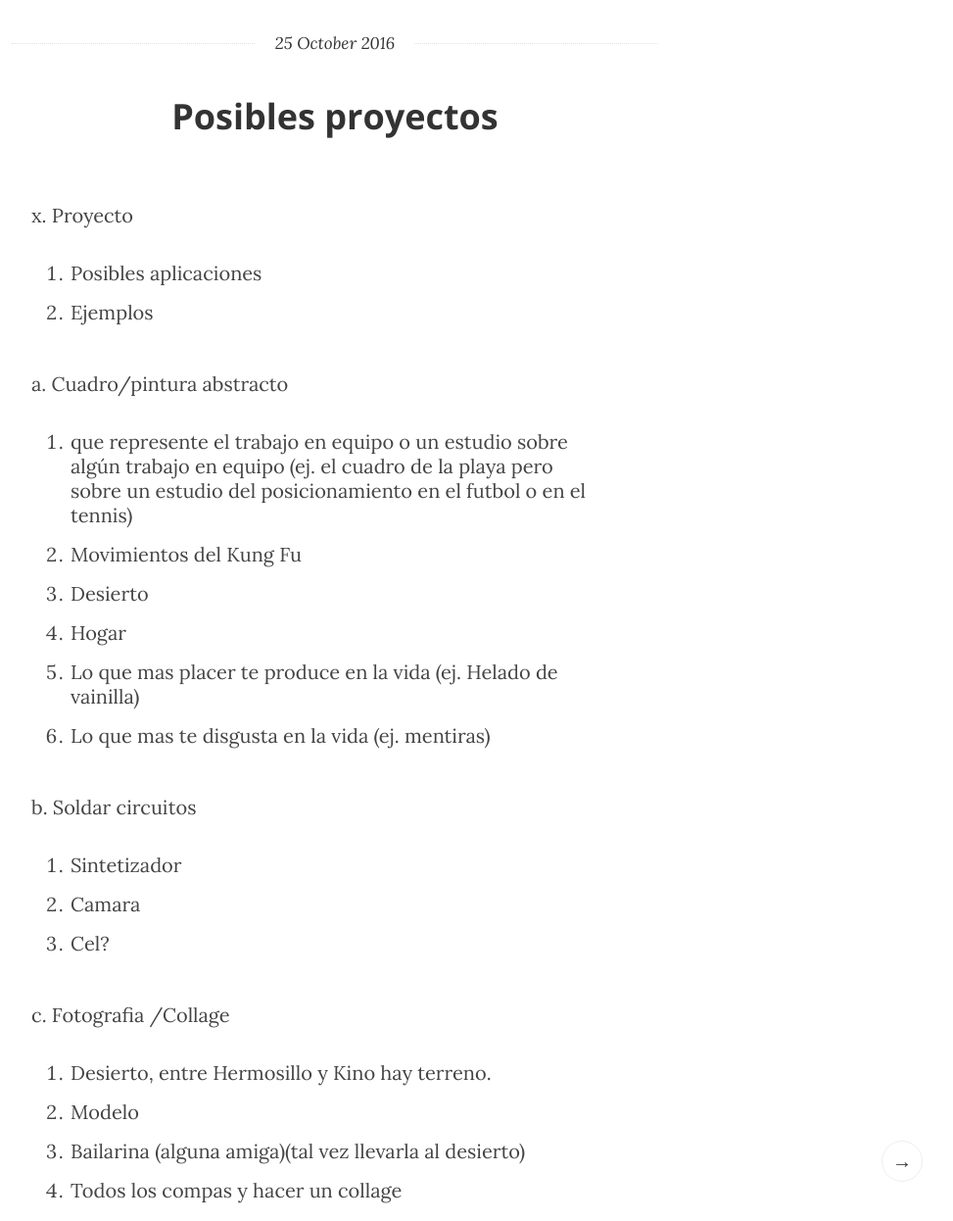
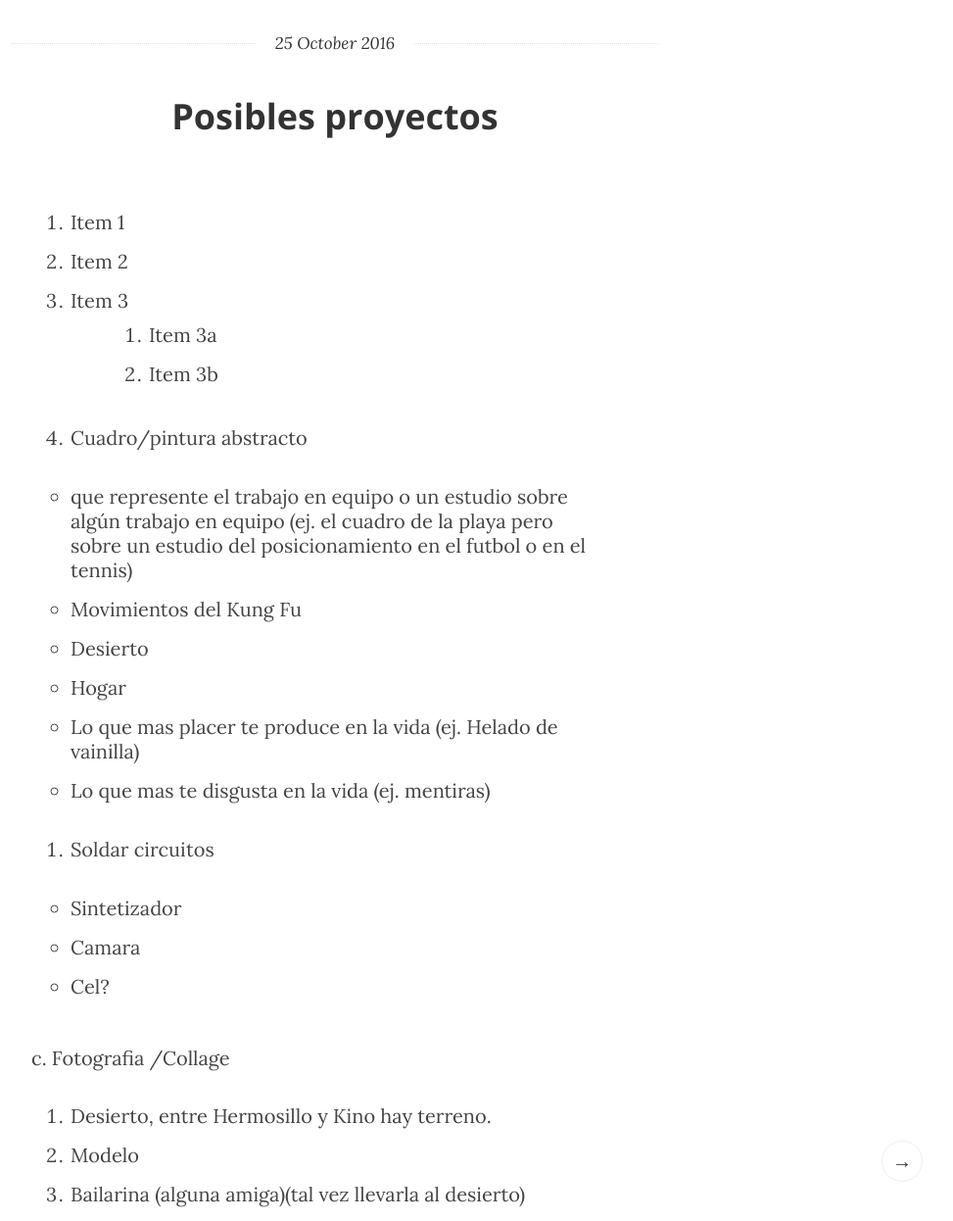
Before and after one commit to limden/limden.github.io, a Jekyll site: the page built from _posts/2016-10-25-posibles-proyectos.markdown, in a window 1280 px wide and 1400 px high, cut to the strip 154-1400 px from the top of the window. Shown: the whole strip at 98% size, without its empty margins (298-1271 px from the left). Built offline with Jekyll 4.4.1, drawn with Linux system fonts in a browser that asks for light colours.

Commit message:
Post update: Posibles proyectos

```diff
--- a/_posts/2016-10-25-posibles-proyectos.markdown
+++ b/_posts/2016-10-25-posibles-proyectos.markdown
@@ -3,28 +3,29 @@ published: true
 title: Posibles proyectos
 layout: post
 ---
-x. Proyecto
-
-1. Posibles aplicaciones
-2. Ejemplos
+1. Item 1
+2. Item 2
+3. Item 3
+   * Item 3a
+   * Item 3b
 
 
 
-a. Cuadro/pintura abstracto
+1. Cuadro/pintura abstracto
 
-1.  que represente el trabajo en equipo o un estudio sobre algún trabajo en equipo (ej. el cuadro de la playa pero sobre un estudio del posicionamiento en el futbol o en el tennis)
-2. Movimientos del Kung Fu
-3. Desierto
-4. Hogar
-5. Lo que mas placer te produce en la vida (ej. Helado de vainilla)
-6. Lo que mas te disgusta en la vida (ej. mentiras)
+*  que represente el trabajo en equipo o un estudio sobre algún trabajo en equipo (ej. el cuadro de la playa pero sobre un estudio del posicionamiento en el futbol o en el tennis)
+* Movimientos del Kung Fu
+* Desierto
+* Hogar
+* Lo que mas placer te produce en la vida (ej. Helado de vainilla)
+* Lo que mas te disgusta en la vida (ej. mentiras)
 
 
-b. Soldar circuitos
+2. Soldar circuitos
 
-1. Sintetizador
-2. Camara
-3. Cel?
+* Sintetizador
+* Camara
+* Cel?
 
 
 c. Fotografia /Collage
```
